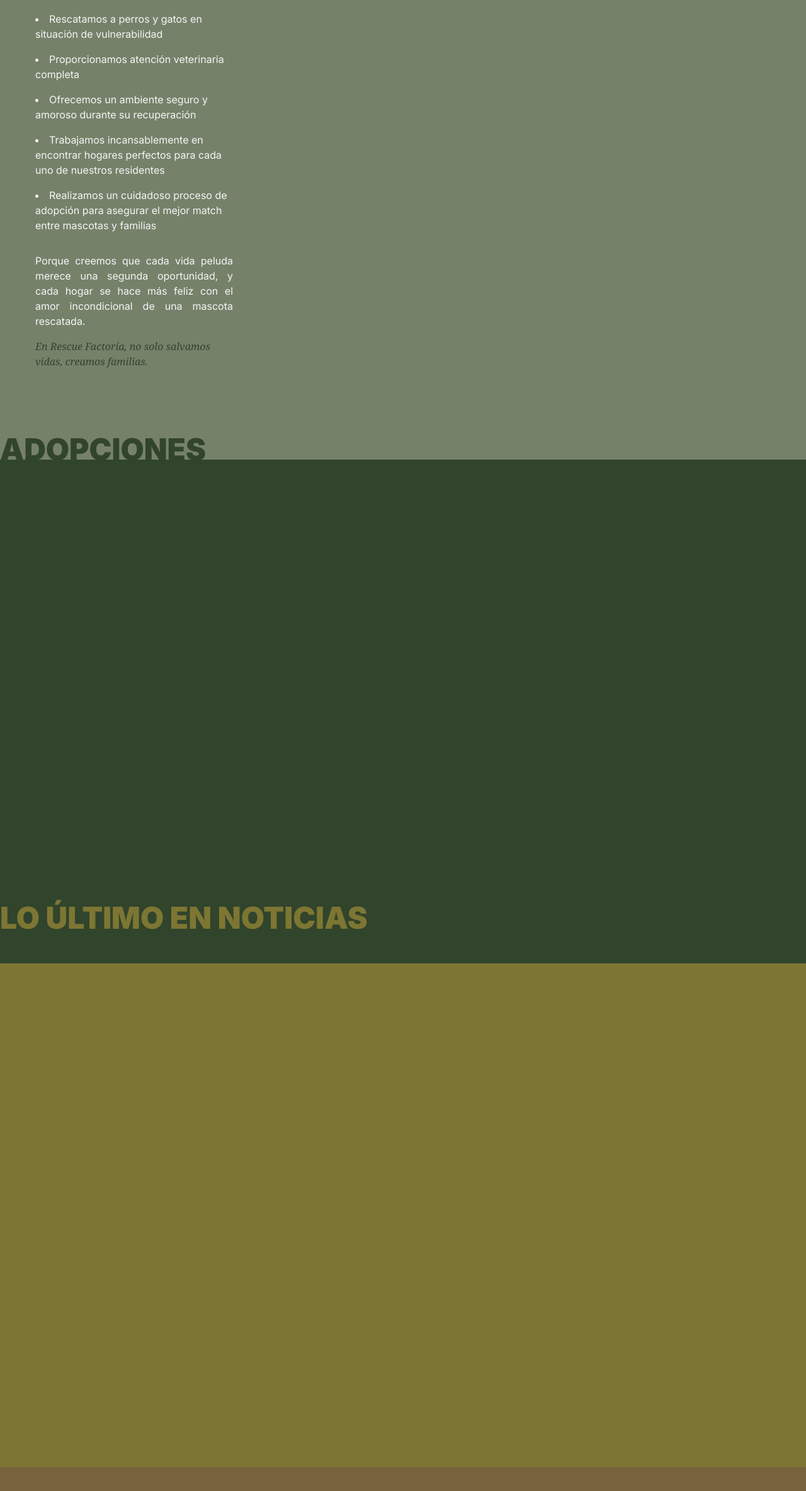
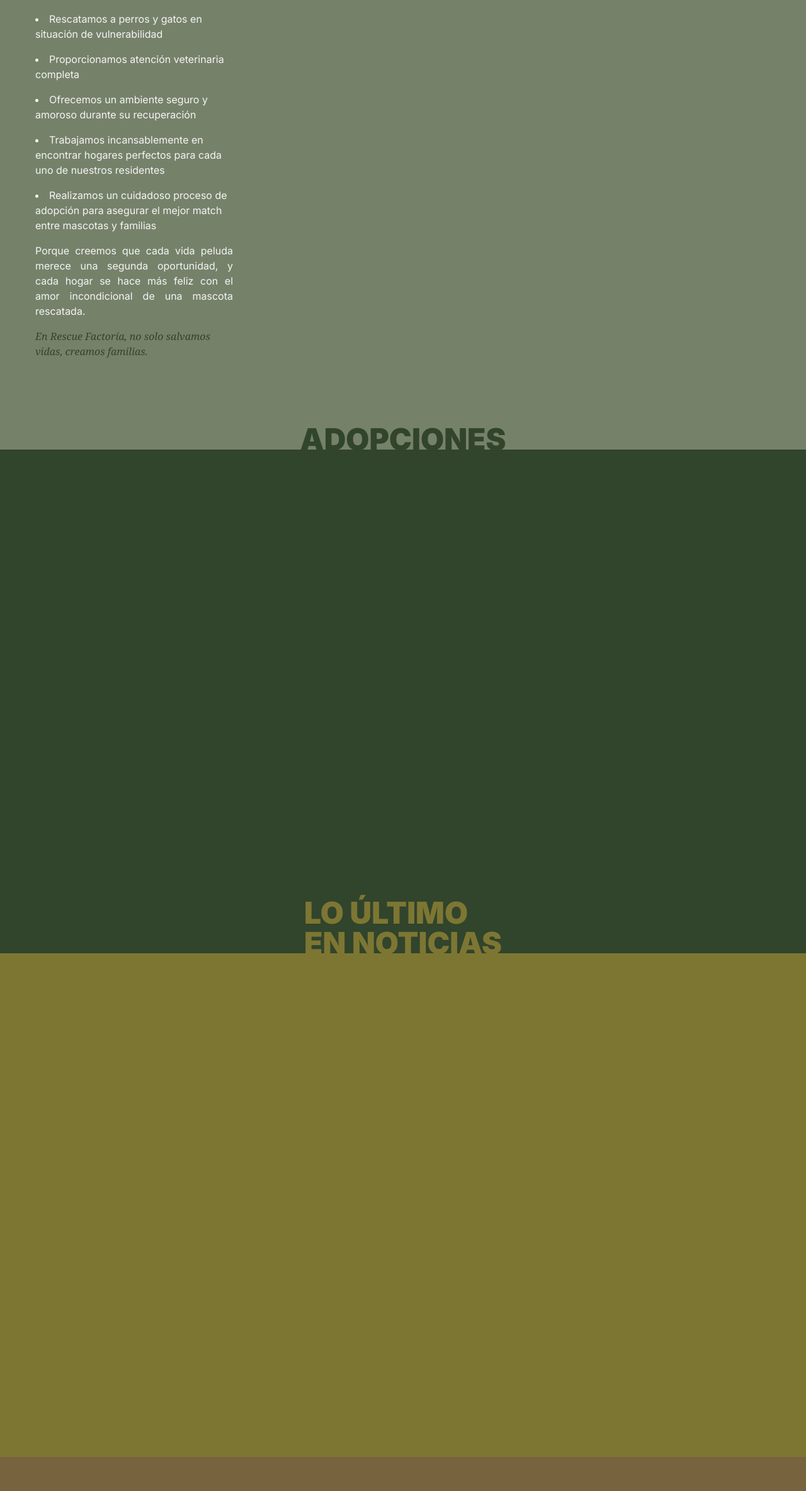
Before and after one commit to a-bac-0/rescue_factory, a React (Vite) app in the folder client/: page / in a window 1280 px wide. Shown: the part 1489-3857 px from the top of the page at 63% size. Built offline with nearby package versions, Linux system fonts and the light colour scheme.

Commit message:
Fixed big titles that bleed in to tha background colors

```diff
--- a/client/src/pages/Home.jsx
+++ b/client/src/pages/Home.jsx
@@ -29,7 +29,7 @@ const Home = () => {
             Trabajamos incansablemente en encontrar hogares perfectos para cada
             uno de nuestros residentes
           </li>
-          <li className="pb-4">
+          <li>
             Realizamos un cuidadoso proceso de adopción para asegurar el mejor
             match entre mascotas y familias
           </li>
@@ -45,7 +45,7 @@ const Home = () => {
 
 
       <section className="relative min-h-dvh bg-[#31442C]">
-        <div className="absolute -top-10 left-0 w-full h-full flex">
+        <div className="absolute -top-[2.5rem] left-0 w-full h-full flex justify-center ">
           <h1 className="font-black text-5xl text-[#31442C]">ADOPCIONES
 
           </h1>
@@ -55,8 +55,8 @@ const Home = () => {
       </section>
 
       <section className="relative min-h-dvh bg-[#7D7633]">
-      <div className="absolute -top-24 left-0 w-full h-full flex">
-      <h1 className="font-black text-5xl text-[#7D7633]">LO ÚLTIMO
+      <div className="absolute -top-[5.5rem] left-0 w-full h-full flex justify-center">
+        <h1 className="font-black text-5xl text-[#7D7633]">LO ÚLTIMO<br />
         EN NOTICIAS
         </h1>
         </div>
```
